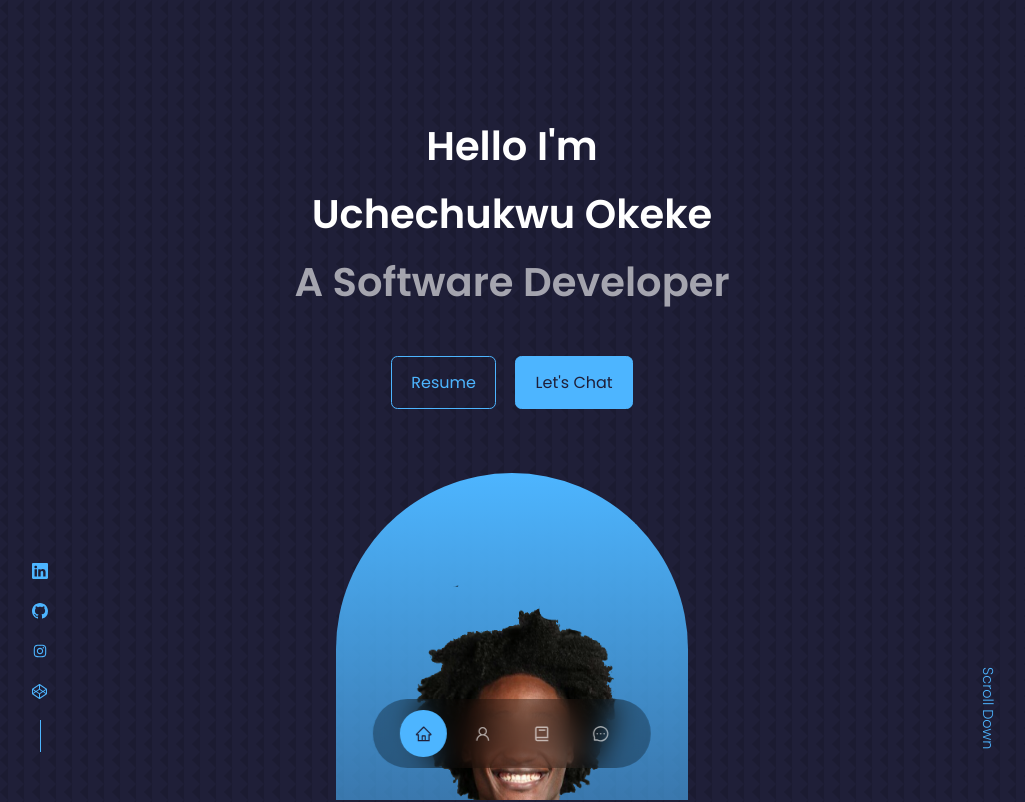
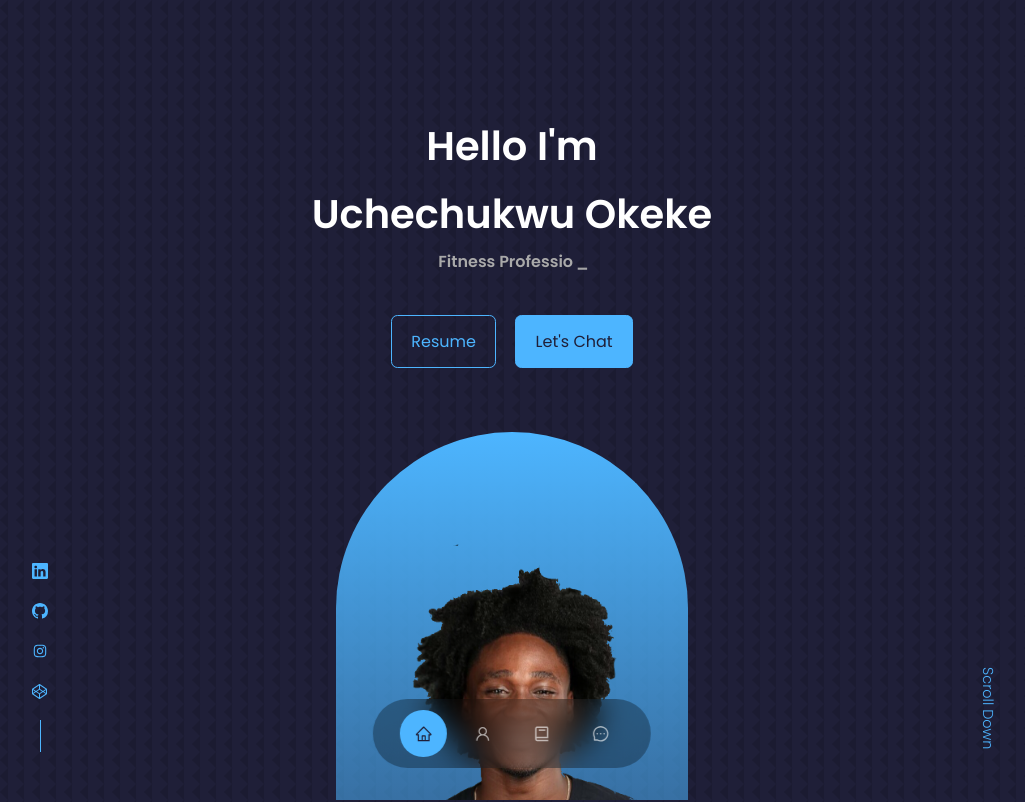
Before and after one commit to Thatucheshow/Final_portfolio, a React (Create React App) app in the folder react-website/: page / in a window 1280 px wide. Shown: the top 802 px of the page, without its empty margins (128-1153 px from the left). Built offline with nearby package versions, Linux system fonts and the light colour scheme.

Commit message:
typewriter update

```diff
--- a/react-website/package.json
+++ b/react-website/package.json
@@ -11,6 +11,7 @@
     "react-dom": "^18.2.0",
     "react-icons": "^4.4.0",
     "react-scripts": "5.0.1",
+    "react-simple-typewriter": "^5.0.1",
     "web-vitals": "^2.1.4"
   },
   "scripts": {
--- a/react-website/src/components/header/Header.jsx
+++ b/react-website/src/components/header/Header.jsx
@@ -3,6 +3,7 @@ import './header.css'
 import CTA from './CTA'
 import ME from '../../assets/me.JPG'
 import HeaderSocials from './HeaderSocials'
+import { Typewriter } from 'react-simple-typewriter'
 
 const Header = () => {
   return (
@@ -10,8 +11,19 @@ const Header = () => {
       <div className="container header_container">
         <h5> Hello I'm</h5>
         <h1>Uchechukwu Okeke</h1>
-        <h5 className='text-light'> A Software Developer
-        </h5>
+        <span style={{color:'darkgrey', fontWeight:'bold'}}>
+          <Typewriter
+          words={['A Software Developer', 'Fitness Professional', 'Content Creator']}
+          loop={false}
+          cursor
+          cursorStyle='_'
+          typeSpeed={100}
+          deleteSpeed={80}
+          delaySpeed={1000}
+          />
+        </span>
+        {/* <h5 className='text-light'> A Software Developer
+        </h5> */}
         <CTA />
         <HeaderSocials/>
 
```
Also changed, not shown: 1 other file (tests, documents, lock files or other folders).
